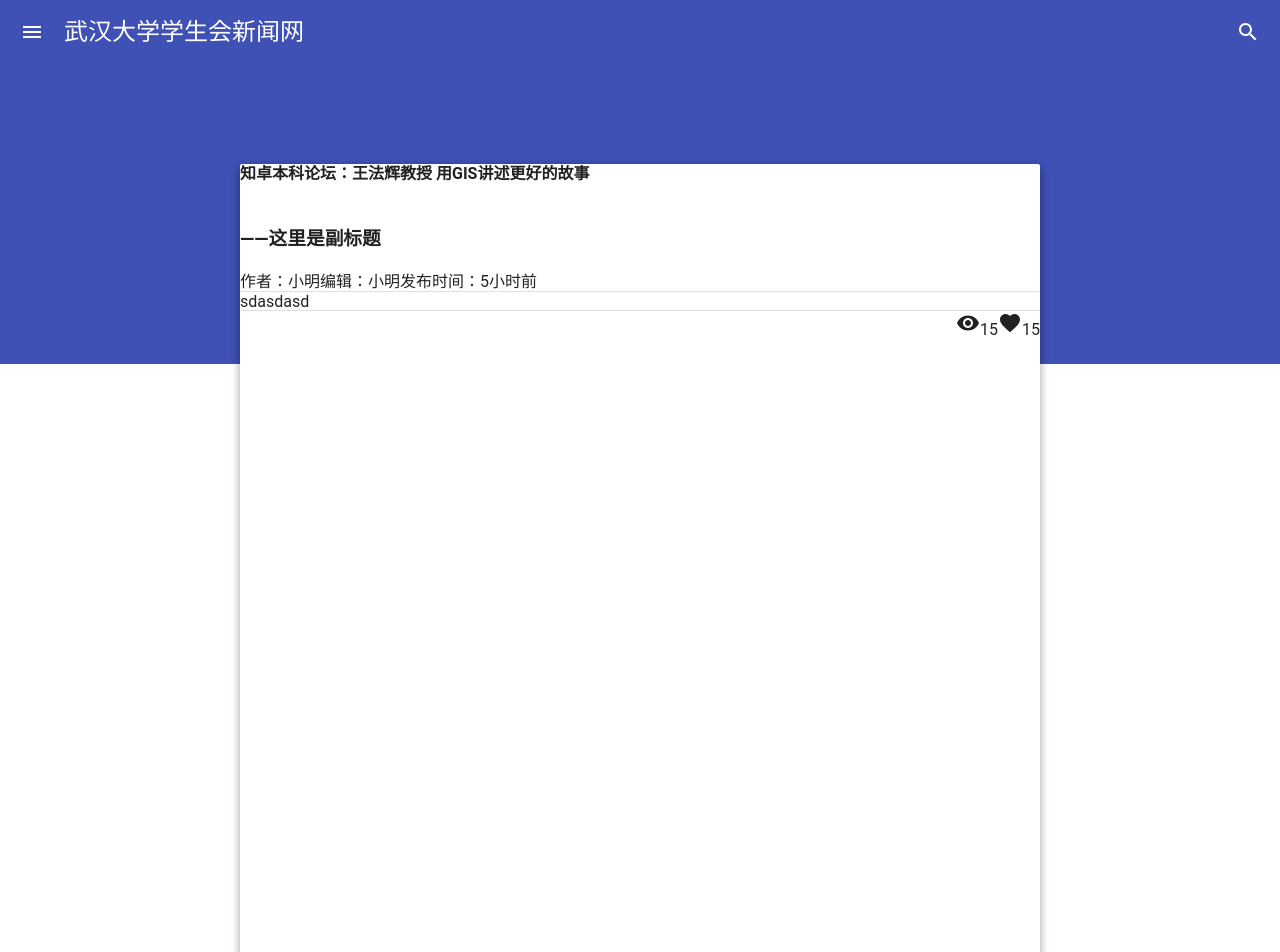
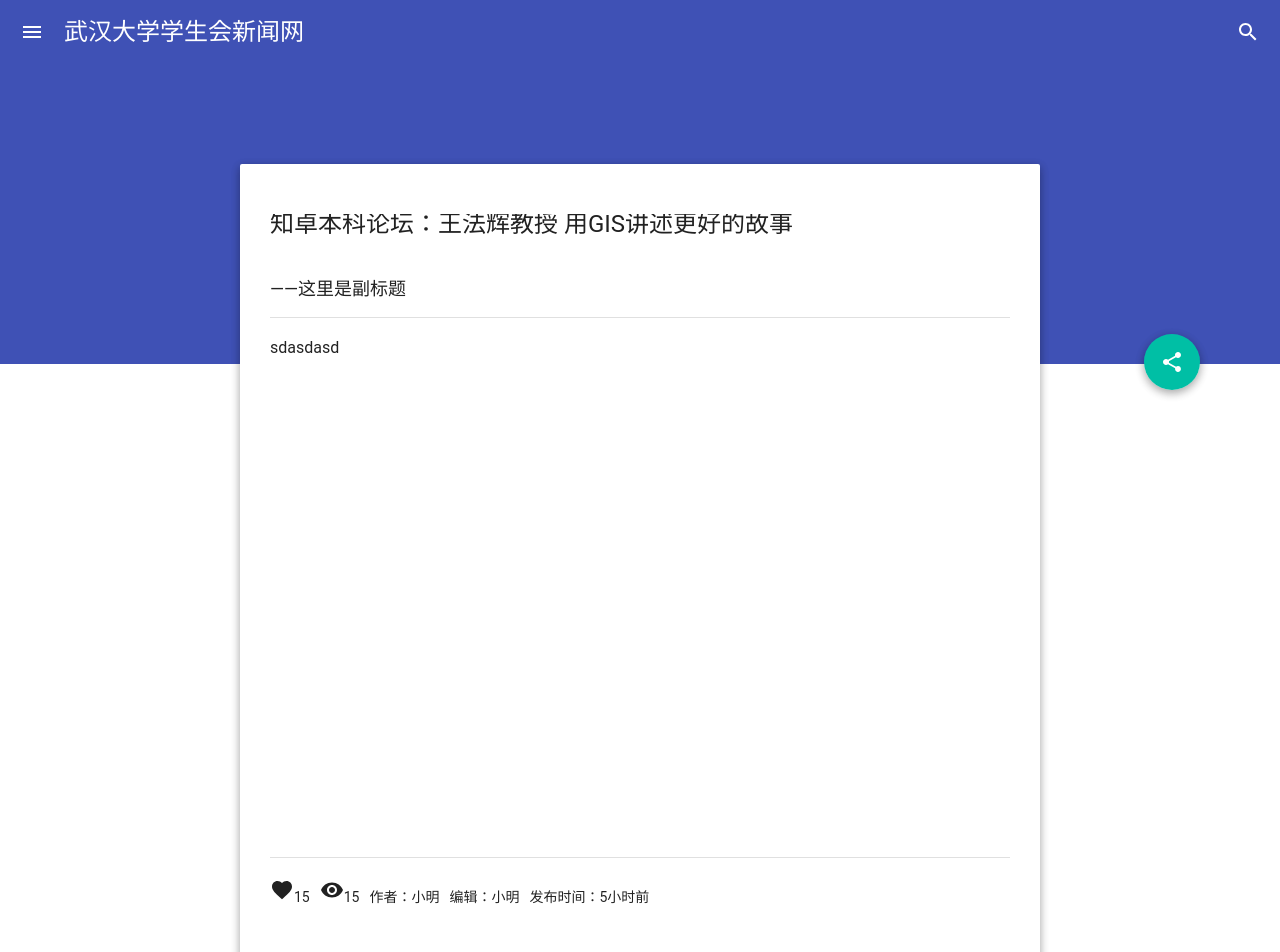
Before and after one commit to LuojiaStudio/jet, a React (Create React App) app: page / in a window 1280 px wide. Shown: the top 952 px of the page. Built offline with nearby package versions, Linux system fonts and the light colour scheme.

Commit message:
edit news page style

```diff
--- a/src/components/NewsDetail.js
+++ b/src/components/NewsDetail.js
@@ -4,6 +4,8 @@
 import React from 'react'
 import Paper from 'material-ui/Paper'
 import NewsPage from './NewsPage'
+import FloatingActionButton from 'material-ui/FloatingActionButton';
+import Share from 'material-ui/svg-icons/social/share'
 import './news-detail.css'
 
 class NewsDetail extends React.Component {
@@ -11,6 +13,12 @@ class NewsDetail extends React.Component {
         return (
             <div className="news-detail">
                 <div className="news-detail-top-block"></div>
+                <FloatingActionButton
+                    className="share-button"
+                    backgroundColor={'#00BFA5'}
+                >
+                    <Share />
+                </FloatingActionButton>
                 <NewsPage/>
             </div>
         )
--- a/src/components/NewsPage.js
+++ b/src/components/NewsPage.js
@@ -22,25 +22,25 @@ class NewsPage extends React.Component {
                     <h3 className="news-subtitle">
                         ——这里是副标题
                     </h3>
-                    <div className="news-detail-info-wrapper">
-                        <span>作者：小明</span>
-                        <span>编辑：小明</span>
-                        <span>发布时间：5小时前</span>
-                    </div>
+
                     <Divider />
                     <div className="news-content">
                         sdasdasd
                     </div>
                     <Divider />
-                    <div className="news-detail-view-wrapper">
-                        <span className="news-like">
-                            <Favorite/>
+                    <div className="news-detail-info-wrapper">
+                        <span className="news-detail-like">
+                                <Favorite/>
                             15
                         </span>
-                        <span className="news-view">
-                            <Visibility/>
+                        <span className="news-detail-view">
+                                <Visibility/>
                             15
                         </span>
+                        <span>作者：小明</span>
+                        <span>编辑：小明</span>
+                        <span>发布时间：5小时前</span>
+
                     </div>
 
 
--- a/src/components/news-detail.css
+++ b/src/components/news-detail.css
@@ -3,3 +3,9 @@
     width: 100%;
     height: 300px;
 }
+
+.share-button {
+    margin-top: -30px;
+    float: right;
+    margin-right: 80px;
+}
--- a/src/components/news-page.css
+++ b/src/components/news-page.css
@@ -5,5 +5,29 @@
     margin:0 auto 200px auto;
     width: 800px;
     height: 800px;
+    padding: 30px;
+}
 
+.news-title {
+    font-size: 24px;
+    font-weight: 400;
+    margin: 20px 0;
 }
+.news-subtitle {
+    font-size: 18px;
+    font-weight: 400;
+}
+
+.news-detail-info-wrapper {
+    margin: 20px 0;
+    font-size: 14px;
+}
+
+.news-detail-info-wrapper span {
+    margin-right: 10px;
+}
+
+.news-content {
+    padding: 20px 0;
+    min-height: 500px;
+}
```
